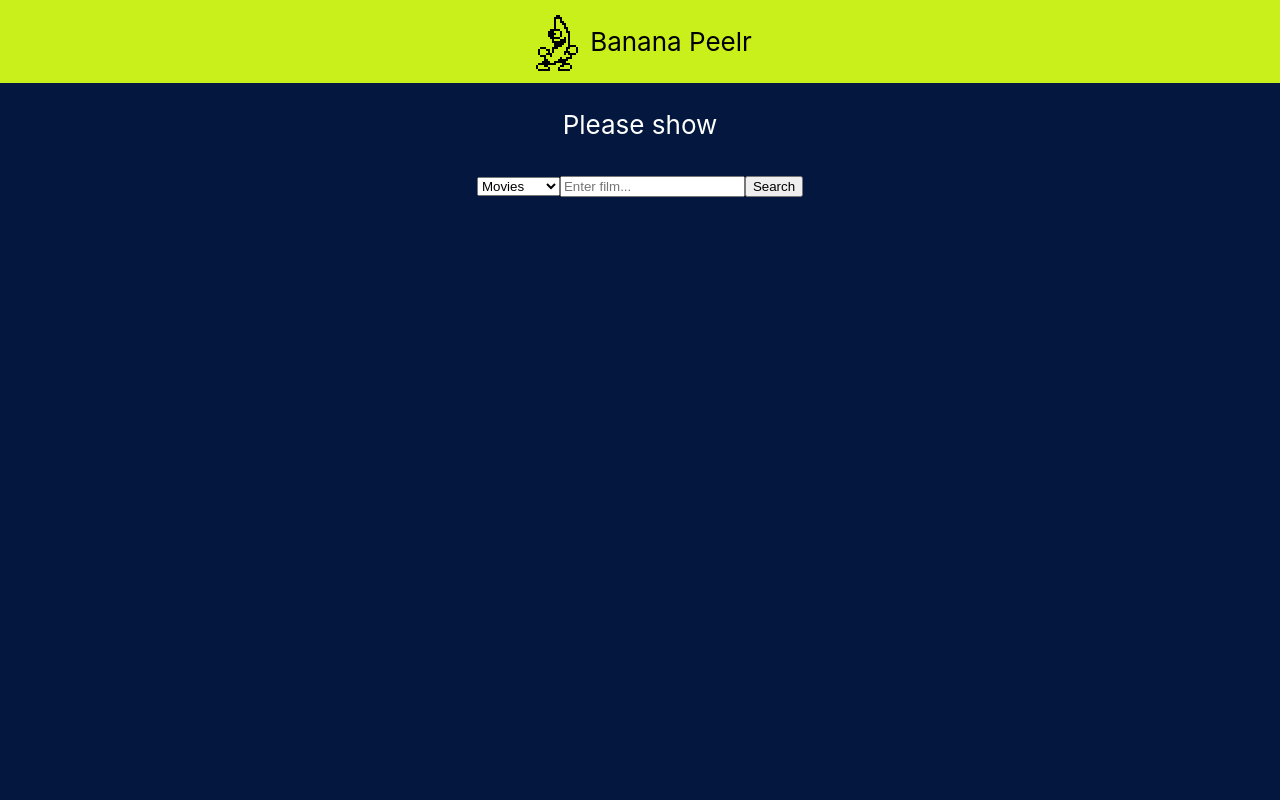
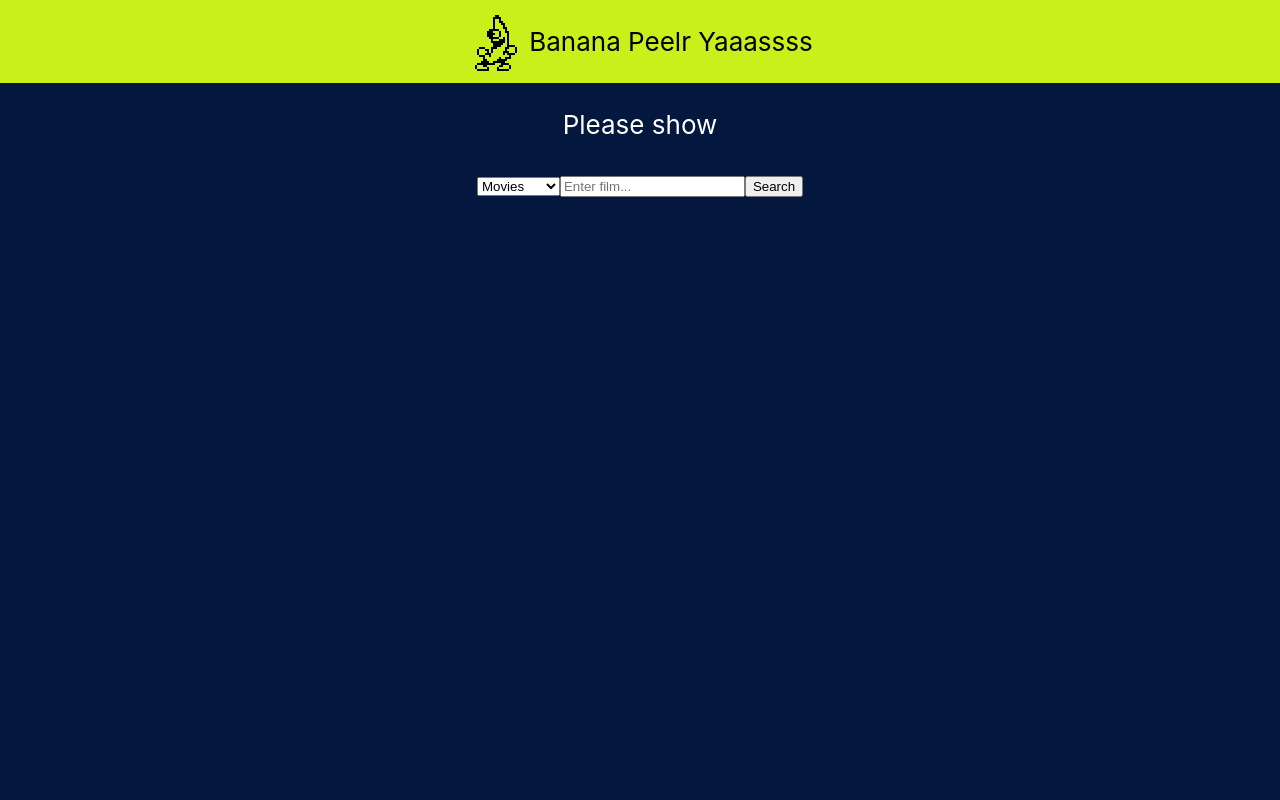
Before and after one commit to nzmin714/MSA-Phase2, a React (Create React App) app in the folder my-app/: page / in a window 1280 px wide. Shown: the top 800 px of the page. Built offline with nearby package versions, Linux system fonts and the light colour scheme; no server answers; grey boxes are pictures that could not be loaded.

Commit message:
edit text

```diff
--- a/my-app/src/components/header/header.tsx
+++ b/my-app/src/components/header/header.tsx
@@ -4,7 +4,7 @@ import logo from '../../logo.svg';
 const Header = () =>
     <div className="nav-bar">
         <img src={logo} className="header-logo" alt="logo" />
-        <p>Banana Peelr</p>
+        <p>Banana Peelr Yaaassss</p>
     </div>
 
 
```
